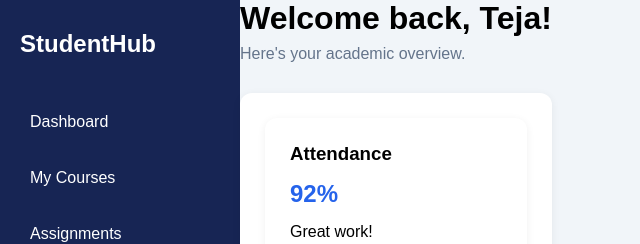
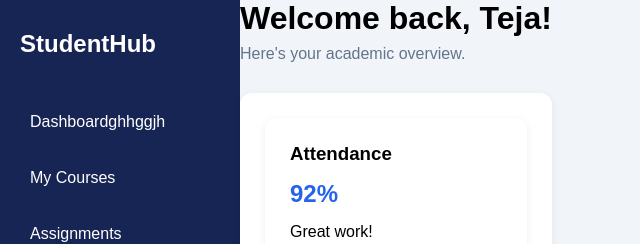
Before and after one commit to naikc0684-web/git-workshop, a plain HTML site: page index.html in a window 1280 px wide. Shown: the top 244 px of the page, 0-640 px from the left. Drawn offline with Linux system fonts and the light colour scheme.

Commit message:
First commit

```diff
--- a/index.html
+++ b/index.html
@@ -8,7 +8,7 @@
 <body>
 <div class="sidebar">
 <h2>StudentHub</h2>
-<a href="#">Dashboard</a>
+<a href="#">Dashboardghhggjh</a>
 <a href="#">My Courses</a>
  <a href="#">Assignments</a>
 <a href="#">Attendance</a>
```
